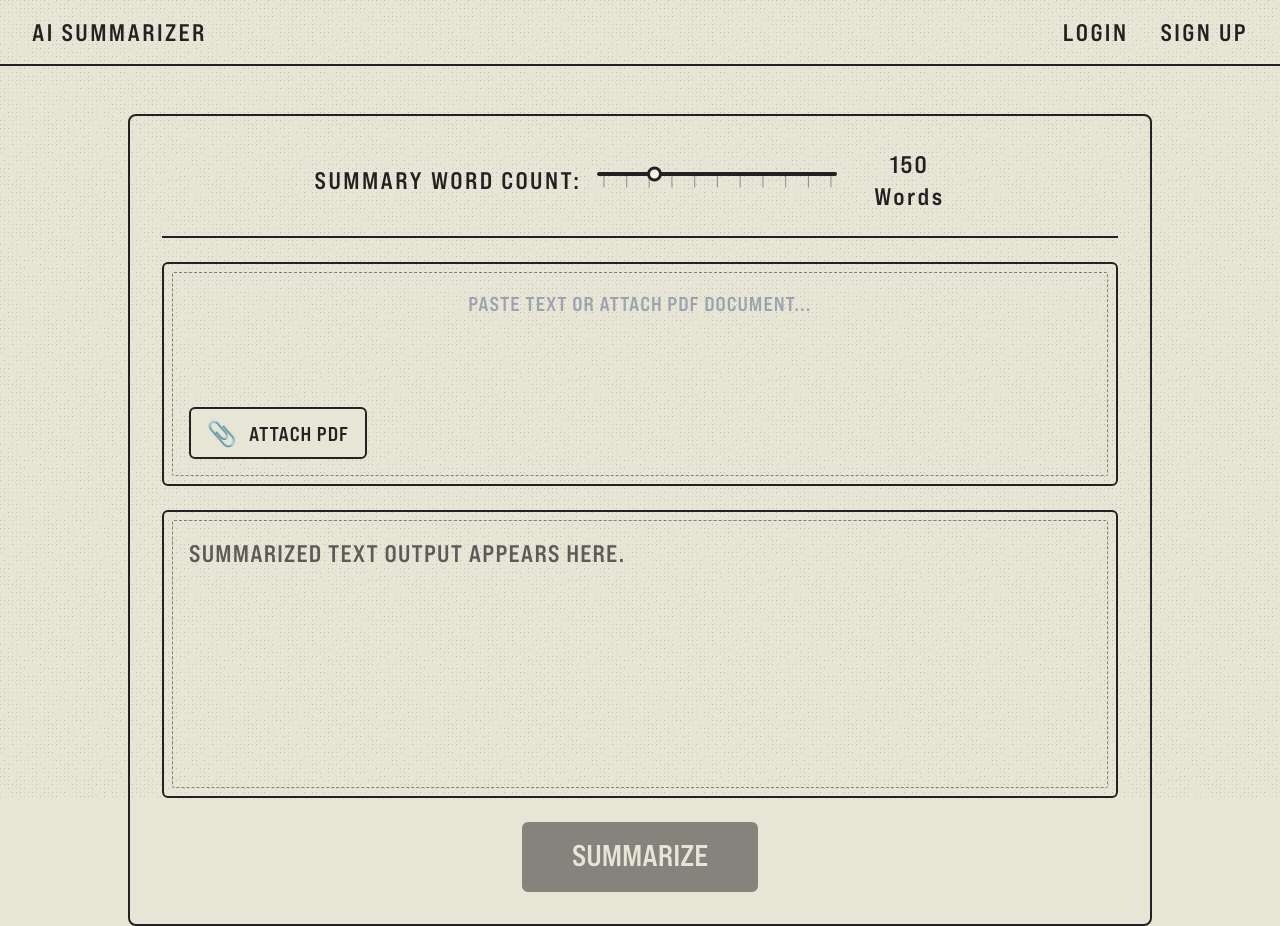
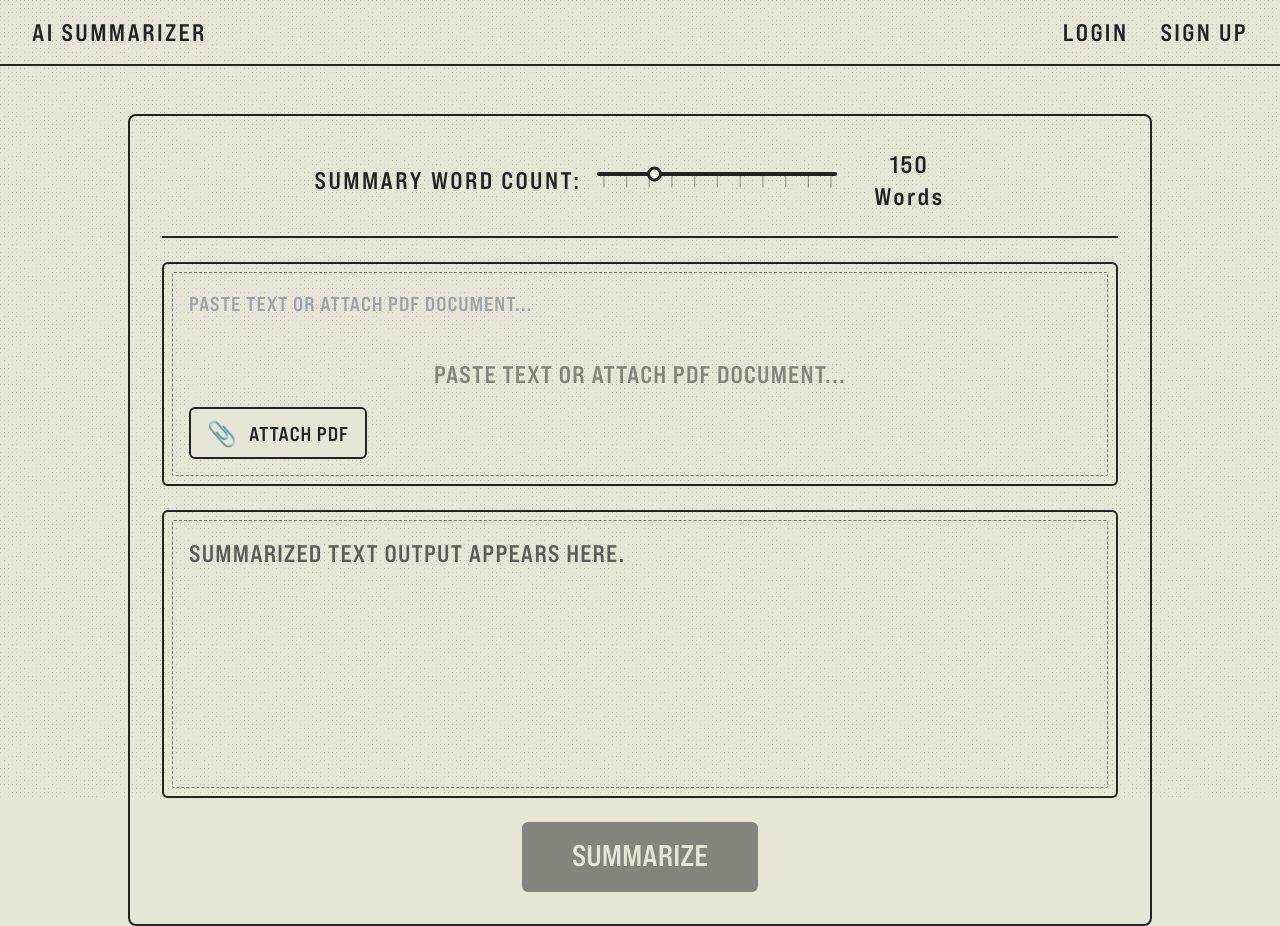
Before and after one commit to Oblutack/Ai-Summarizer, a Next.js app in the folder frontend/: page / in a window 1280 px wide. Built offline with nearby package versions, Linux system fonts and the light colour scheme; no server answers.

Commit message:
feat: More fixes for the input field

```diff
--- a/frontend/components/EInkForm.tsx
+++ b/frontend/components/EInkForm.tsx
@@ -254,28 +254,33 @@ export default function EInkForm({
           {/* --- Input Polje --- */}
           <div className="w-full h-56 p-2 border-2 border-ink rounded-md">
             <div className="relative w-full h-full border border-dashed border-ink/50 rounded-sm p-4 flex flex-col justify-center items-center">
-              {/* Textarea je UVEK tu, ali je nekad nevidljiva */}
+              {/* Textarea je uvek u pozadini */}
               <textarea
                 value={inputText}
                 onChange={handleTextChange}
-                // Placeholder se prikazuje samo ako nema fajla
                 placeholder={file ? "" : "PASTE TEXT OR ATTACH PDF DOCUMENT..."}
-                // Ako je fajl izabran, textarea je skrivena ali i dalje funkcionalna
-                className={`w-full h-full bg-transparent focus:outline-none resize-none text-xl tracking-wider text-left scrollbar-hide ms-overflow-style-none ${
-                  file ? "opacity-0" : "text-center"
-                }`}
+                className="absolute top-0 left-0 w-full h-full p-4 bg-transparent focus:outline-none resize-none text-xl tracking-wider text-left scrollbar-hide ms-overflow-style-none"
               />
 
-              {/* Prikaz imena fajla se pojavljuje IZNAD textarea */}
+              {/* Ako fajl NIJE izabran, a tekst NIJE unet, prikaži placeholder */}
+              {!file && !inputText && (
+                <div className="text-center">
+                  <p className="text-3xl tracking-wider text-ink/50 md:text-2xl">
+                    PASTE TEXT OR ATTACH PDF DOCUMENT...
+                  </p>
+                </div>
+              )}
+
+              {/* Ako JE fajl izabran, prikaži ime fajla */}
               {file && (
-                <div className="absolute top-0 left-0 w-full h-full flex flex-col justify-center items-center space-y-4">
-                  <p className="text-xl md:text-2xl tracking-wider p-2 border border-ink/50 rounded-md text-center">
+                <div className="text-center">
+                  <p className="text-xl md:text-2xl tracking-wider p-2 border border-ink/50 rounded-md">
                     {file.name}
                   </p>
                 </div>
               )}
 
-              {/* Labela za upload je uvek u donjem levom uglu */}
+              {/* Labela za upload je uvek tu */}
               <label
                 htmlFor="pdf-upload"
                 className="absolute bottom-4 left-4 cursor-pointer flex items-center space-x-3 border-2 border-ink px-4 py-2 rounded-md bg-canvas hover:bg-ink hover:text-canvas"
@@ -286,7 +291,6 @@ export default function EInkForm({
                 </span>
               </label>
 
-              {/* Input za fajl je uvek tu, ali sakriven */}
               <input
                 id="pdf-upload"
                 type="file"
```
